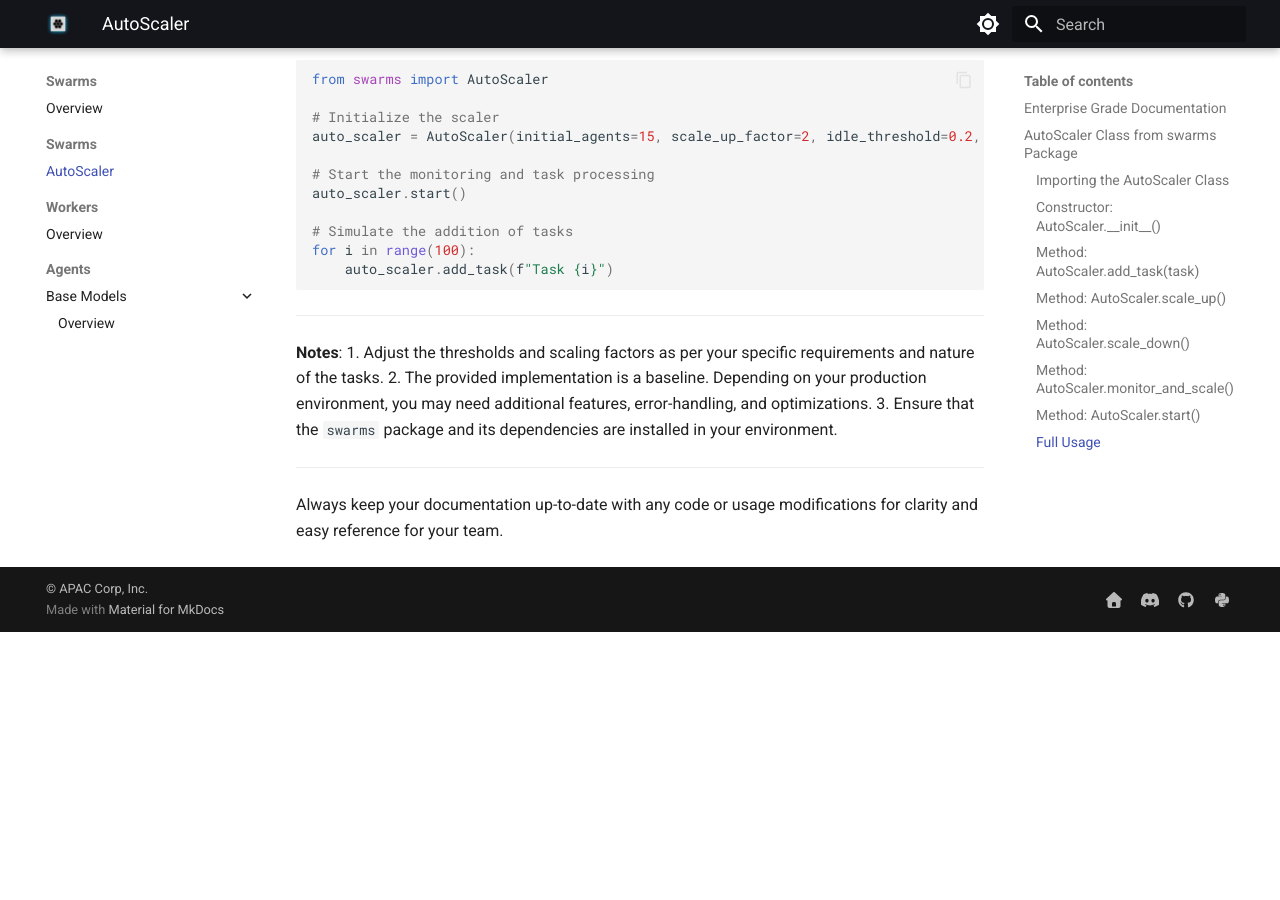
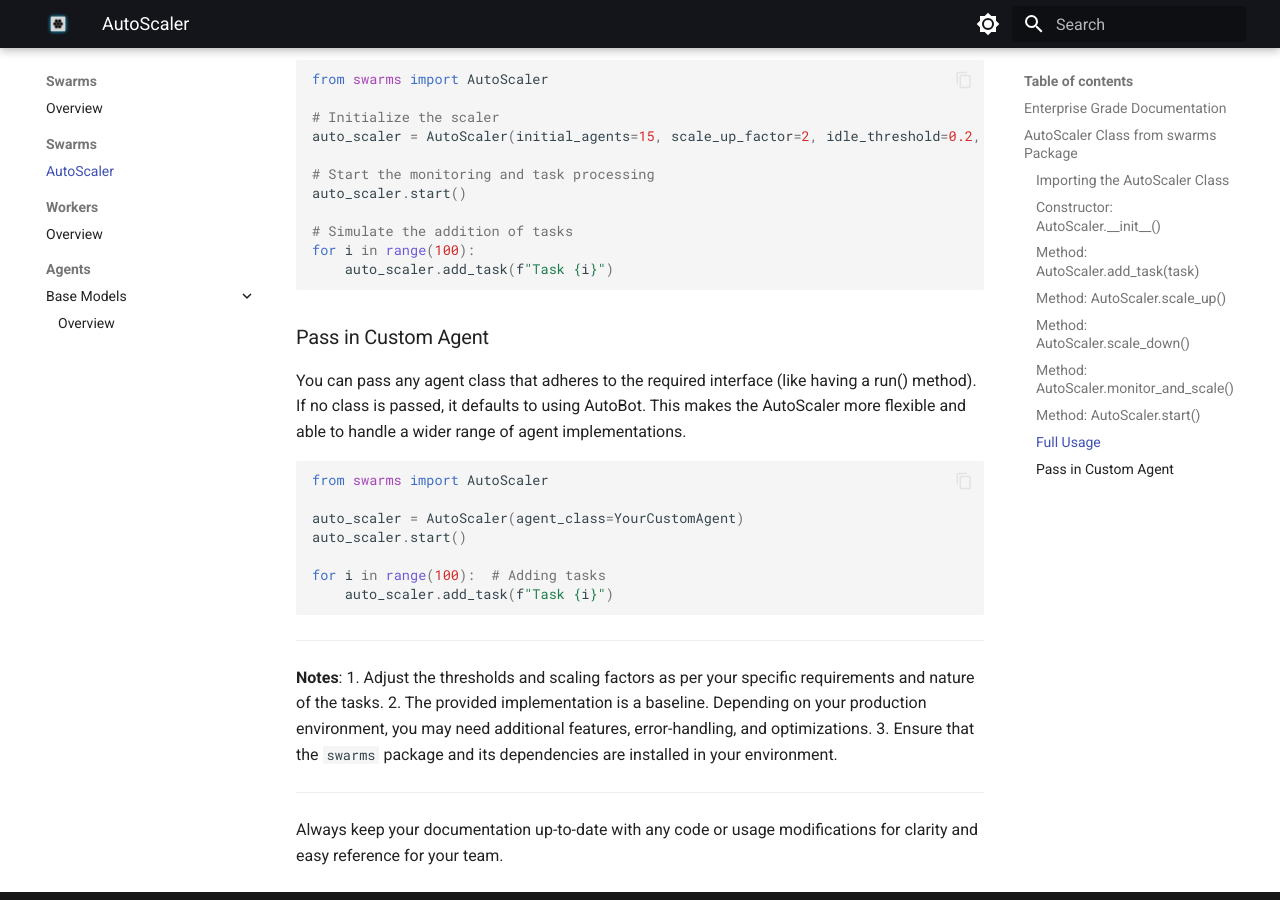
Before and after one commit to kyegomez/swarms-docs, an MkDocs documentation site: the page built from docs/swarms/swarms/autoscaler.md, in a window 1280 px wide and 900 px high, scrolled down 2967 px. Built offline with MkDocs 1.6.1 and Material for MkDocs 9.7.7, drawn with Linux system fonts in a browser that asks for light colours; before the commit the page ends 3599 px from its top, so only the background shows below that.

Commit message:
custom agent class for autoscaler processingg

````diff
--- a/docs/swarms/swarms/autoscaler.md
+++ b/docs/swarms/swarms/autoscaler.md
@@ -150,6 +150,21 @@ for i in range(100):
     auto_scaler.add_task(f"Task {i}")
 ```
 
+### Pass in Custom Agent
+You can pass any agent class that adheres to the required interface (like having a run() method). If no class is passed, it defaults to using AutoBot. This makes the AutoScaler more flexible and able to handle a wider range of agent implementations.
+
+```python
+from swarms import AutoScaler
+
+auto_scaler = AutoScaler(agent_class=YourCustomAgent)
+auto_scaler.start()
+
+for i in range(100):  # Adding tasks
+    auto_scaler.add_task(f"Task {i}")
+
+```
+
+
 ---
 
 **Notes**:
````
